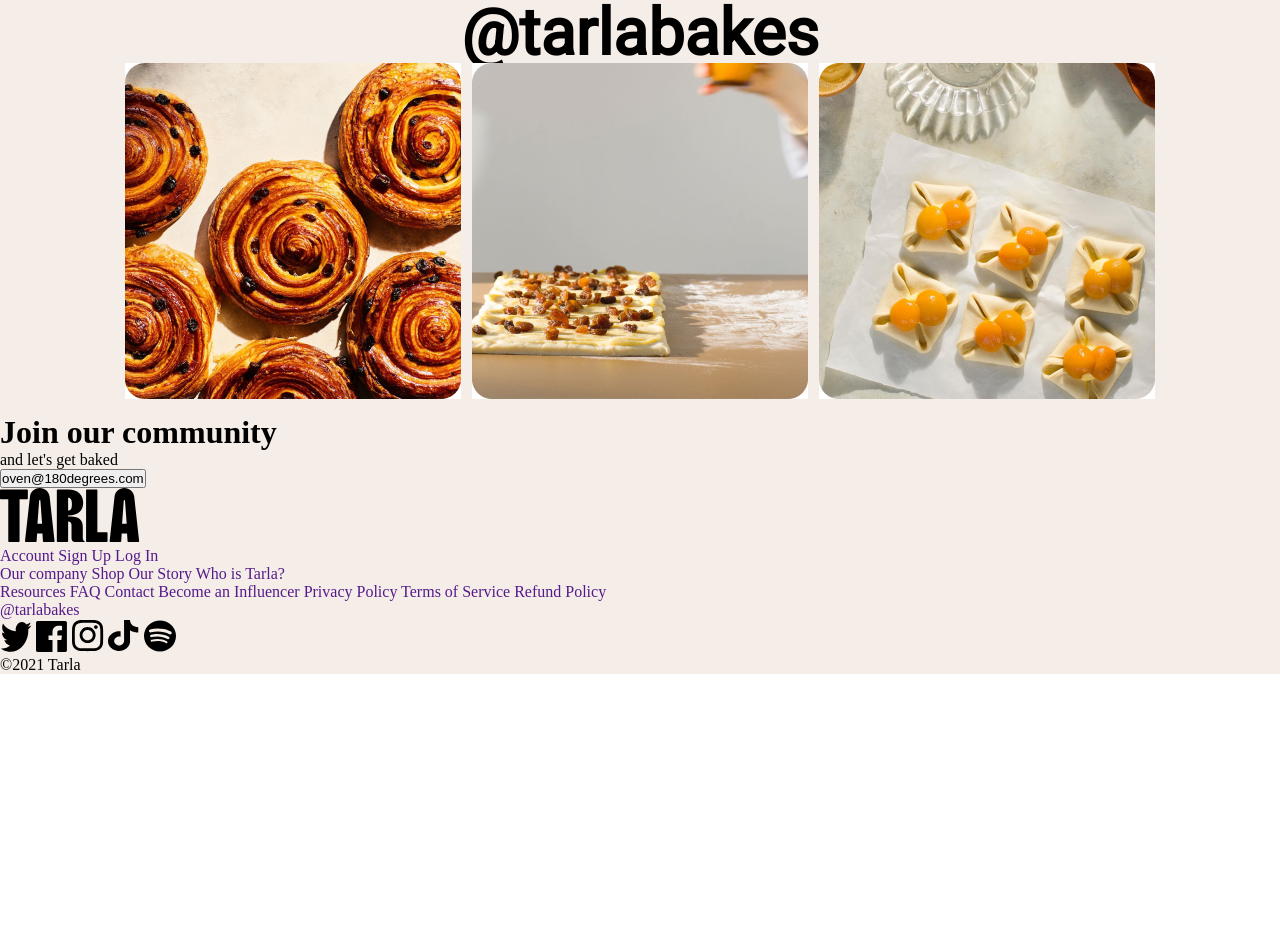
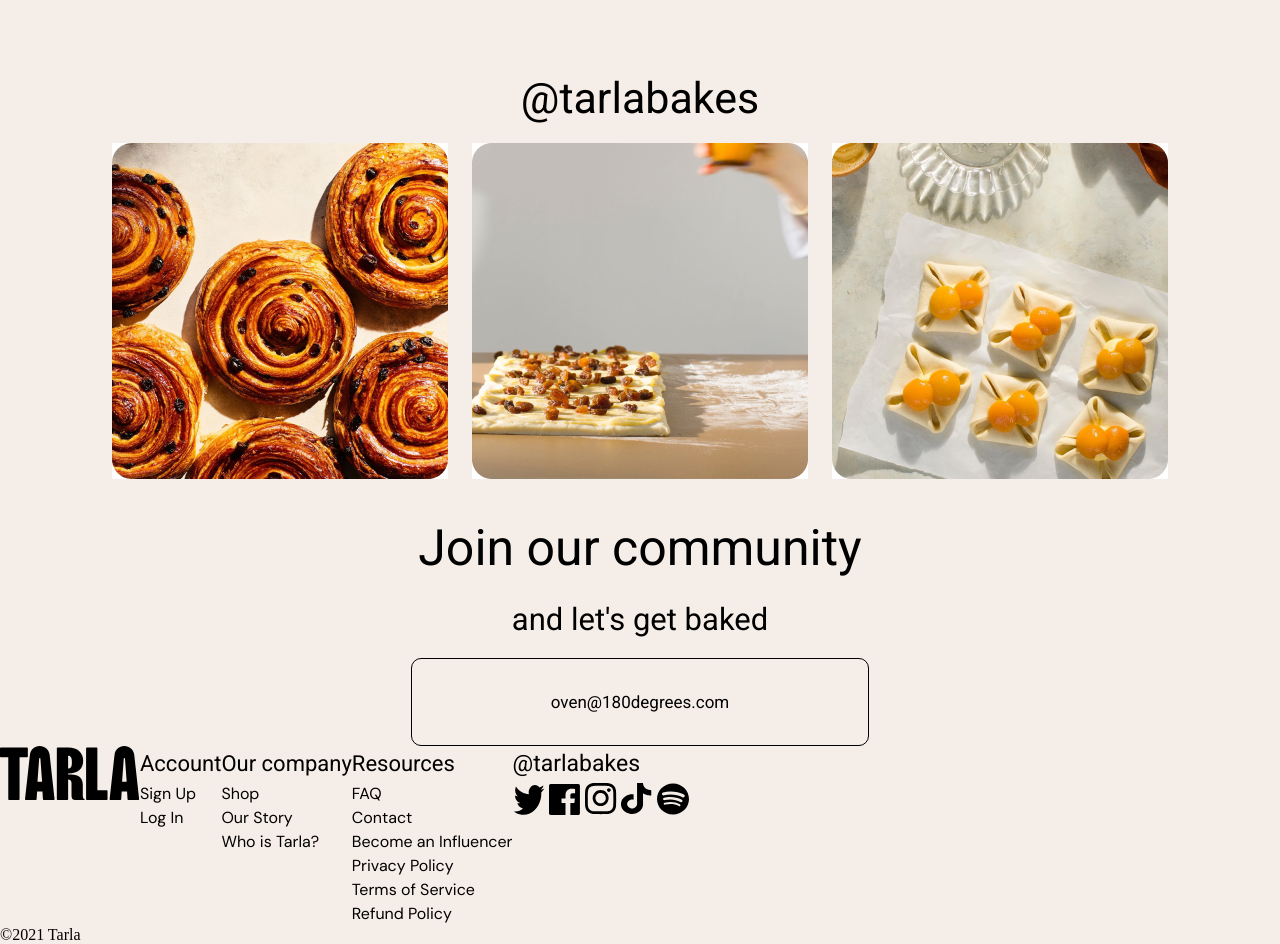
Before and after one commit to Jberestian/tarla, a plain HTML site: page index.html in a window 1280 px wide. Shown: the part 6737-7681 px from the top of the page. Before the commit the page ends 7411 px from the top, so only its background shows below. Drawn offline with Linux system fonts and the light colour scheme.

Commit message:
added footer styles

```diff
--- a/index.html
+++ b/index.html
@@ -266,9 +266,11 @@
 
       <section class="tarlabakes">
         <h2 class="tarlabakes_title">@tarlabakes</h2>
+        <div class="tarlabakes_img_block">
           <img src="./images/tarlabakes1.jpg" alt="" class="tarlabakes_img" />
           <img src="./images/tarlabakes2.jpg" alt="" class="tarlabakes_img" />
           <img src="./images/tarlabakes3.jpg" alt="" class="tarlabakes_img" />
+        </div>
       </section>
 
       <footer class="footer">
@@ -277,6 +279,8 @@
           <p class="community_text">and let's get baked</p>
           <button class="community_btn">oven@180degrees.com</button>
         </div>
+
+        <div class="footer_block">
           <div class="footer_logo">
             <img
               src="./images/logo.svg"
@@ -285,27 +289,29 @@
             />
           </div>
 
-        <div class="account">
-          <a href="" class="account_link">Account</a>
-          <a href="" class="account_link">Sign Up</a>
-          <a href="" class="account_link">Log In</a>
+          <div class="account column">
+            <a href="" class="account_link footer_title">Account</a>
+            <a href="" class="account_link footer_text">Sign Up</a>
+            <a href="" class="account_link footer_text">Log In</a>
           </div>
 
-        <div class="company">
-          <a href="" class="company_link">Our company</a>
-          <a href="" class="company_link">Shop</a>
-          <a href="" class="company_link">Our Story</a>
-          <a href="" class="company_link">Who is Tarla?</a>
+          <div class="company column">
+            <a href="" class="company_link footer_title">Our company</a>
+            <a href="" class="company_link footer_text">Shop</a>
+            <a href="" class="company_link footer_text">Our Story</a>
+            <a href="" class="company_link footer_text">Who is Tarla?</a>
           </div>
 
-        <div class="resources">
-          <a href="" class="resources link">Resources</a>
-          <a href="" class="resources link">FAQ</a>
-          <a href="" class="resources link">Contact</a>
-          <a href="" class="resources link">Become an Influencer</a>
-          <a href="" class="resources link">Privacy Policy</a>
-          <a href="" class="resources link">Terms of Service</a>
-          <a href="" class="resources link">Refund Policy</a>
+          <div class="resources column">
+            <a href="" class="resources link footer_title">Resources</a>
+            <a href="" class="resources link footer_text">FAQ</a>
+            <a href="" class="resources link footer_text">Contact</a>
+            <a href="" class="resources link footer_text"
+              >Become an Influencer</a
+            >
+            <a href="" class="resources link footer_text">Privacy Policy</a>
+            <a href="" class="resources link footer_text">Terms of Service</a>
+            <a href="" class="resources link footer_text">Refund Policy</a>
           </div>
 
           <div class="social">
@@ -318,7 +324,7 @@
               <img src="./images/spotify.svg" alt="" class="social_icons" />
             </div>
           </div>
-
+        </div>
         <div class="copyright">
           <p class="copyright_text">©2021 Tarla</p>
         </div>
--- a/styles/style.css
+++ b/styles/style.css
@@ -370,7 +370,8 @@
 
 /* tarlabakes styles */
 
-.tarlabakes {
+.tarlabakes_title {
+  margin: 65px 0 15px 0;
   font-family: Roboto;
   font-size: 43px;
   font-weight: 400;
@@ -378,3 +379,94 @@
   text-align: center;
   color: #000000;
 }
+
+.tarlabakes_img_block {
+  display: flex;
+  justify-content: center;
+}
+
+.tarlabakes_img {
+  margin-right: 24px;
+}
+
+.tarlabakes_img:last-child {
+  margin-right: 0;
+}
+
+/* community styles | footer styles */
+
+.community {
+  display: flex;
+  align-items: center;
+  flex-direction: column;
+  margin-top: 33px;
+}
+
+.community_title {
+  font-family: Roboto;
+  font-size: 50px;
+  font-weight: 400;
+  line-height: 72px;
+  text-align: center;
+  color: #000000;
+  margin-bottom: 14px;
+}
+
+.community_text {
+  font-family: Roboto;
+  font-size: 31px;
+  font-weight: 400;
+  line-height: 43px;
+  text-align: center;
+  color: #000000;
+  margin-bottom: 17px;
+}
+
+.community_btn {
+  padding: 7px 139px;
+  font-family: Roboto;
+  font-size: 17px;
+  font-weight: 400;
+  line-height: 72px;
+  text-align: center;
+  color: #000000;
+  border-radius: 10px;
+  border: 1px solid #000000;
+  background-color: inherit;
+}
+
+.footer_block {
+  display: flex;
+}
+
+.column {
+  display: flex;
+  flex-direction: column;
+}
+
+.footer_title {
+  font-family: Roboto;
+  font-size: 22px;
+  font-weight: 400;
+  line-height: 36.02px;
+  text-align: left;
+  color: #000000;
+}
+
+.footer_text {
+  font-family: DM Sans;
+  font-size: 16px;
+  font-weight: 400;
+  line-height: 24px;
+  text-align: left;
+  color: #000000;
+}
+
+.social_link {
+  font-family: Roboto;
+  font-size: 23px;
+  font-weight: 400;
+  line-height: 36.02px;
+  text-align: left;
+  color: #000000;
+}
```
Lines whose indentation alone changed are shown as unchanged.
